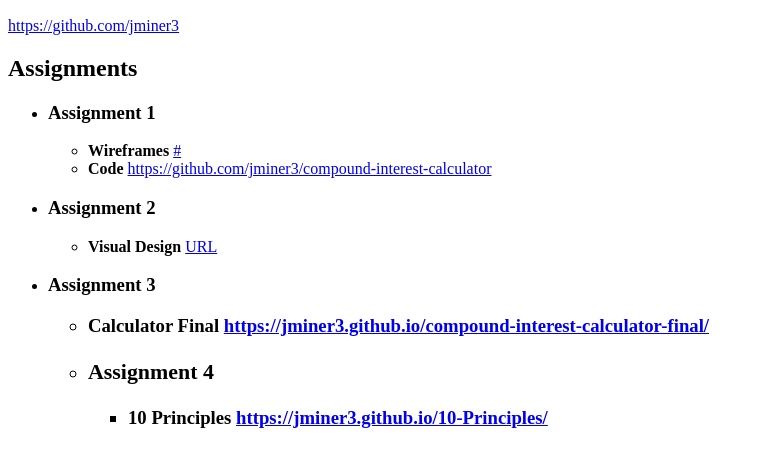
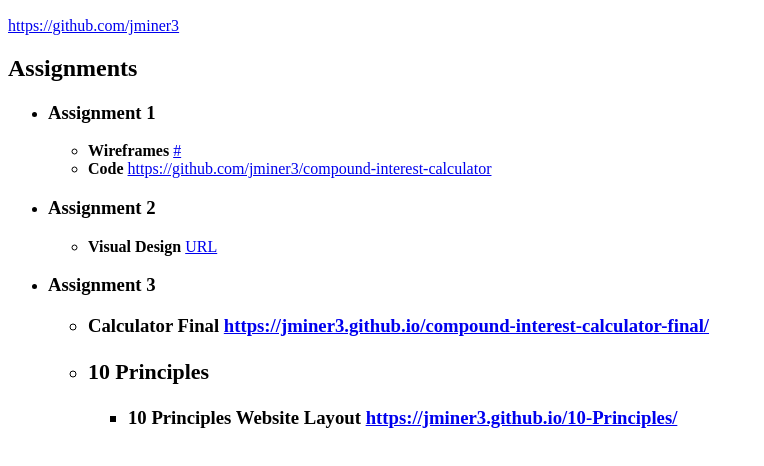
Before and after one commit to jminer3/DES350, a plain HTML site: page index.html in a window 1280 px wide. Shown: the part 286-752 px from the top of the page, without its empty margins (0-764 px from the left). Drawn offline with Linux system fonts and the light colour scheme.

Commit message:
Update index.html

```diff
--- a/index.html
+++ b/index.html
@@ -55,10 +55,10 @@ Justin Miner
           <a href="https://jminer3.github.io/compound-interest-calculator-final/" target= "_blank">https://jminer3.github.io/compound-interest-calculator-final/</a>
         </li>
       <li>
-        <h3>Assignment 4</h3>
+        <h3>10 Principles</h3>
         <ul>
           <li>
-            <strong>10 Principles</strong>
+            <strong>10 Principles Website Layout</strong>
             <a href="https://jminer3.github.io/10-Principles/" target= "_blank">https://jminer3.github.io/10-Principles/</a>
           </li>
   </ul>
```
